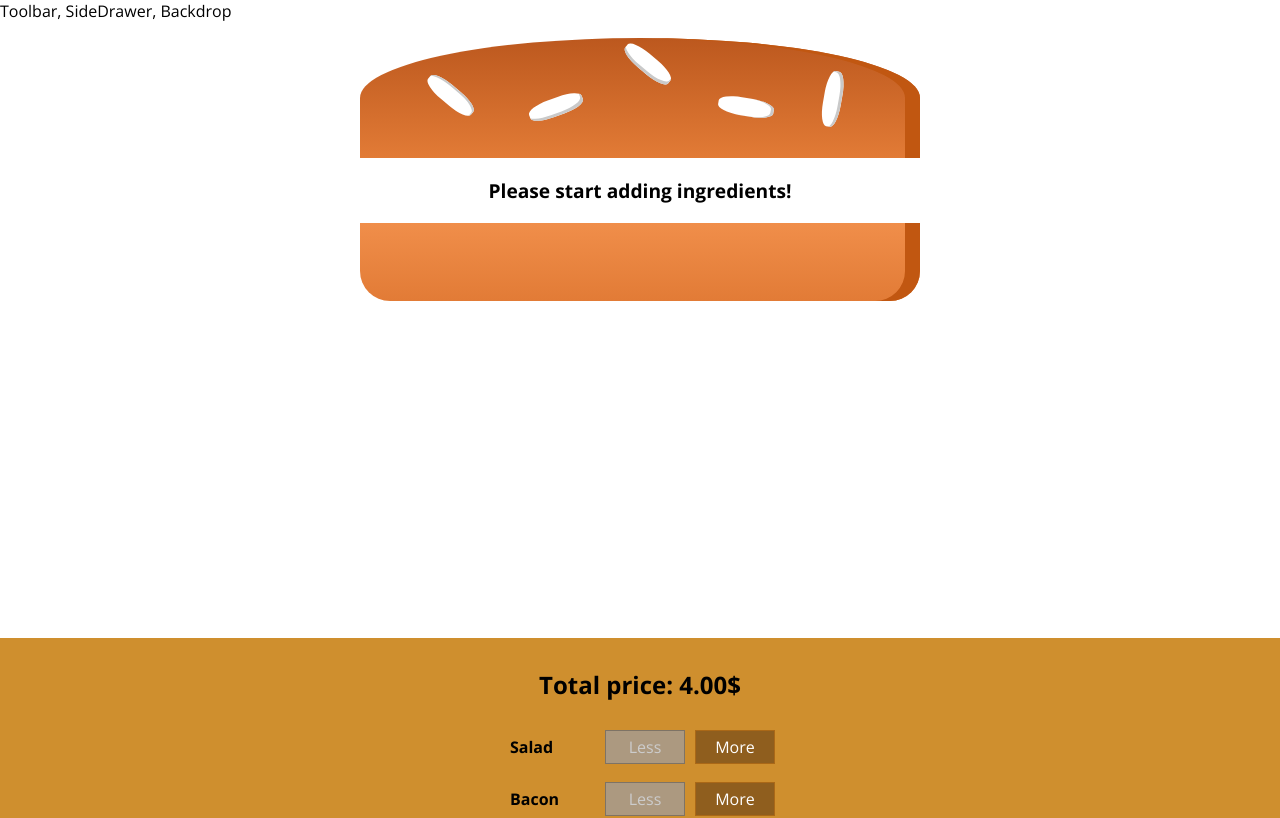
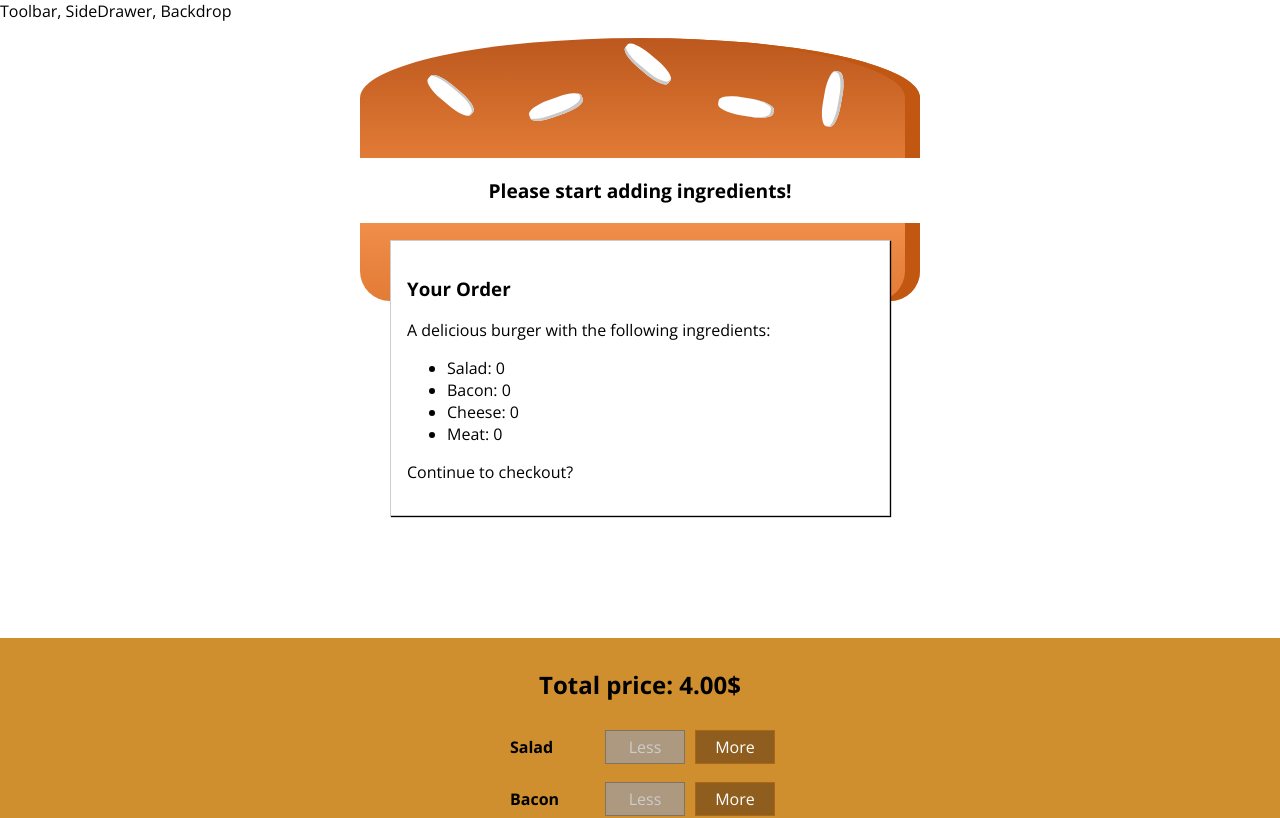
Before and after one commit to ruan65/burger_builder, a React app: page / in a window 1280 px wide. Shown: the top 818 px of the page. Built offline with nearby package versions, Linux system fonts and the light colour scheme.

Commit message:
add order summary

```diff
--- /dev/null
+++ b/src/components/Burger/OrderSummary/OrderSummary.js
@@ -0,0 +1,25 @@
+import React from 'react'
+import Aux from '../../../hoc/Aux'
+
+const orderSummary = ( props ) => {
+
+  const ingredientsSummary = Object.keys( props.ingredients )
+    .map( ingr => {
+      return <li key={'summary' + ingr}>
+          <span style={{textTransform: 'capitalize'}}>
+            {ingr}: {props.ingredients[ingr]}
+          </span>
+      </li>
+    } )
+
+  return <Aux>
+    <h3>Your Order</h3>
+    <p>A delicious burger with the following ingredients:</p>
+    <ul>
+      {ingredientsSummary}
+    </ul>
+    <p>Continue to checkout?</p>
+  </Aux>
+}
+
+export default orderSummary
--- /dev/null
+++ b/src/components/UI/Modal/Modal.css
@@ -0,0 +1,20 @@
+.Modal {
+  position: fixed;
+  z-index: 500;
+  background-color: white;
+  width: 70%;
+  border: 1px solid #ccc;
+  box-shadow: 1px 1px 1px black;
+  padding: 16px;
+  left: 15%;
+  top: 30%;
+  box-sizing: border-box;
+  transition: all 0.3s ease-out;
+}
+
+@media (min-width: 600px) {
+  .Modal {
+    width: 500px;
+    left: calc(50% - 250px);
+  }
+}
--- /dev/null
+++ b/src/components/UI/Modal/Modal.js
@@ -0,0 +1,10 @@
+import React from 'react'
+import classes from './Modal.css'
+
+const modal = (props) =>
+  <div className={classes.Modal}>
+    {props.children}
+  </div>
+
+
+export default modal
--- a/src/containers/BurgerBuilder/BurgerBuilder.js
+++ b/src/containers/BurgerBuilder/BurgerBuilder.js
@@ -2,6 +2,8 @@
 import Burger from '../../components/Burger/Burger'
 import Aux from '../../hoc/Aux'
 import BuildControls from '../../components/Burger/BuildControls/BuildControls'
+import Modal from '../../components/UI/Modal/Modal'
+import OrderSummary from '../../components/Burger/OrderSummary/OrderSummary'
 
 const INGREDIENT_PRICES = {
   salad: .5, cheese: .4, meat: 1.3, bacon: .7
@@ -46,6 +48,9 @@
 
     return (
       <Aux>
+        <Modal>
+          <OrderSummary ingredients={this.state.ingredients}/>
+        </Modal>
         <Burger ingredients={this.state.ingredients} />
         <BuildControls
           ingredientChange={this.changeIngredientHandler}
```
Also changed, not shown: src/components/UI/Backdrop/Backdrop.js (added).
